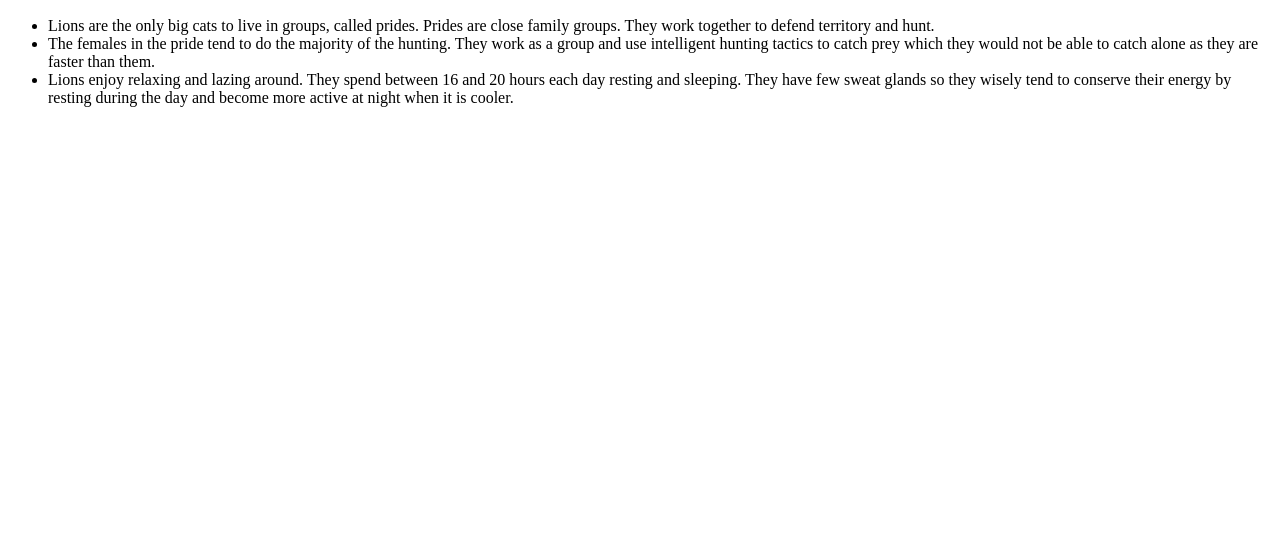
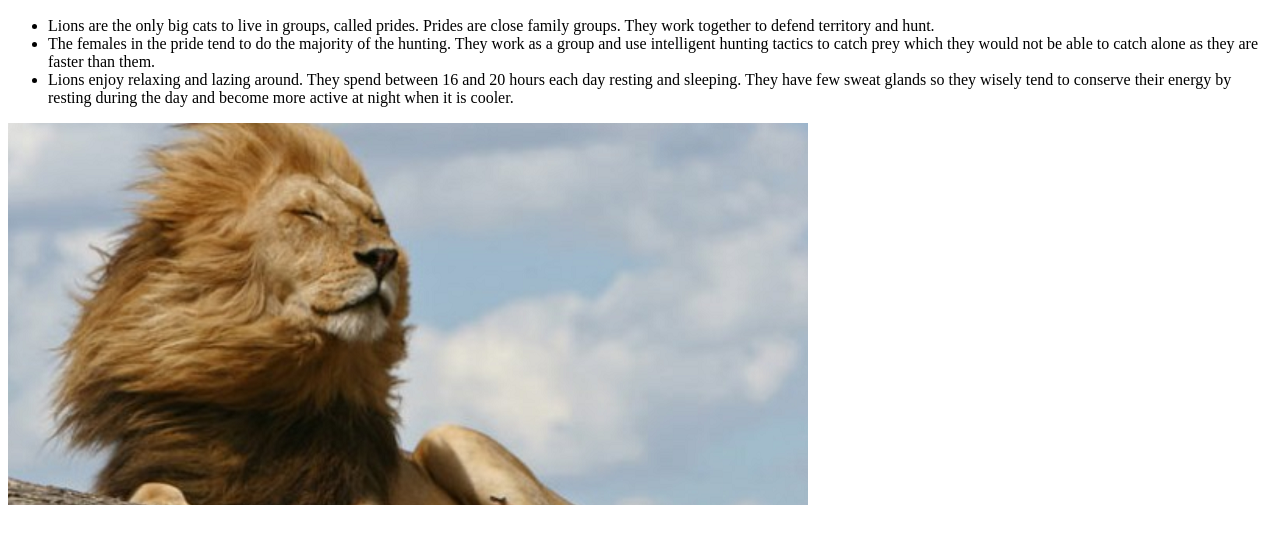
Before and after one commit to gfellouris/FavAnimal, a plain HTML site: page index.html in a window 1280 px wide. Shown: the part 110-654 px from the top of the page. Drawn offline with Linux system fonts and the light colour scheme.

Commit message:
Added lion pic

```diff
--- a/index.html
+++ b/index.html
@@ -31,6 +31,8 @@
                 day and become more active at night when it is cooler.
             </li>
         </ul>
+
+        <img height="382" width="800" alt="lion" src="lion.png" />
     </section>
 </body>
 
```
Also changed, not shown: lion.png (added).
